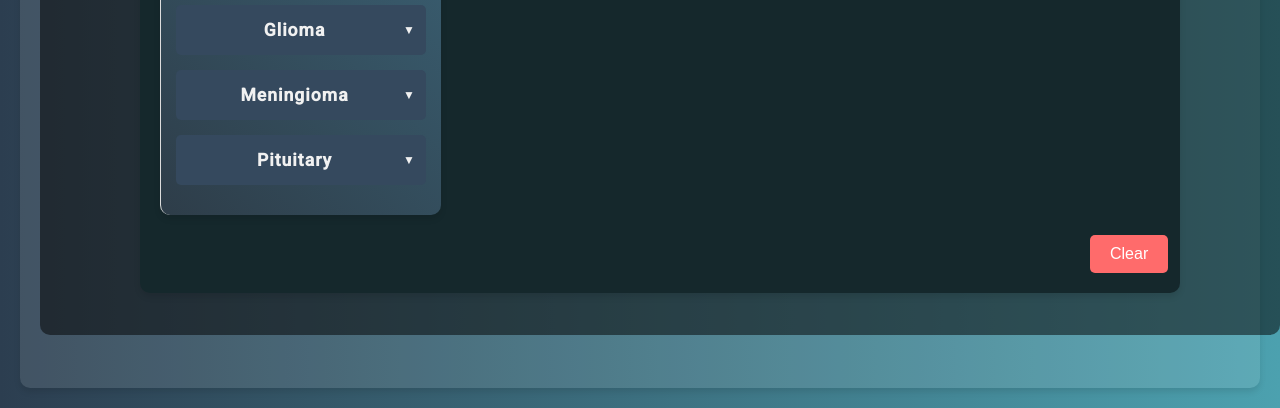
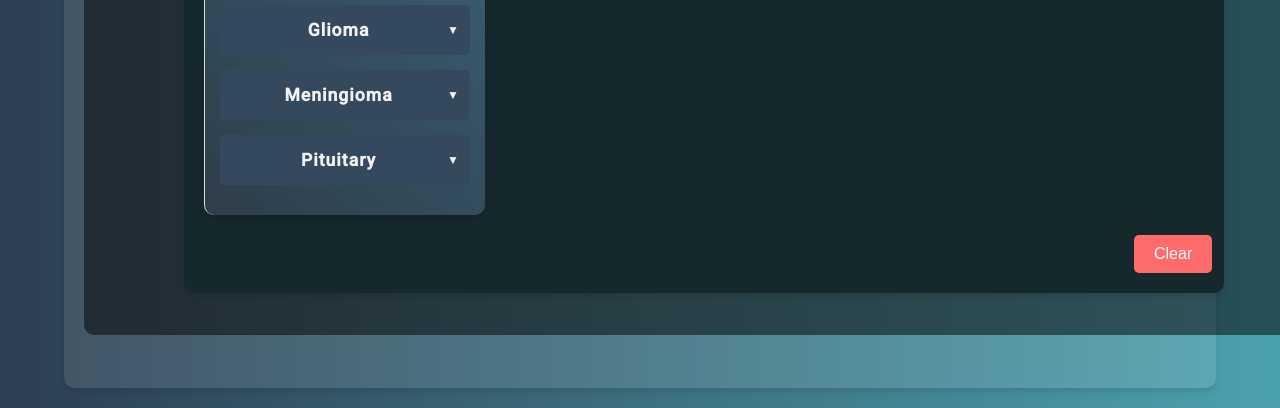
Before and after one commit to bisharababish/MRI-Brain-Tumor, a plain HTML site: page Pages/howtodemonstrate.html in a window 1280 px wide. Shown: the part 440-848 px from the top of the page. Drawn offline with Linux system fonts and the light colour scheme.

Commit message:
new 2025

```diff
--- a/styles/howtodemo.css
+++ b/styles/howtodemo.css
@@ -17,7 +17,7 @@ body {
 }
 
 .container {
-    max-width: 1285px;
+    max-width: 90%;
     margin: 0 auto;
     padding: 20px;
     display: flex;
@@ -355,6 +355,7 @@ body {
     text-align: right;
     font-size: 20px;
     font-family: 'Roboto', sans-serif;
+    max-width: 90%;
 }
 
 .arabic-text {
```
